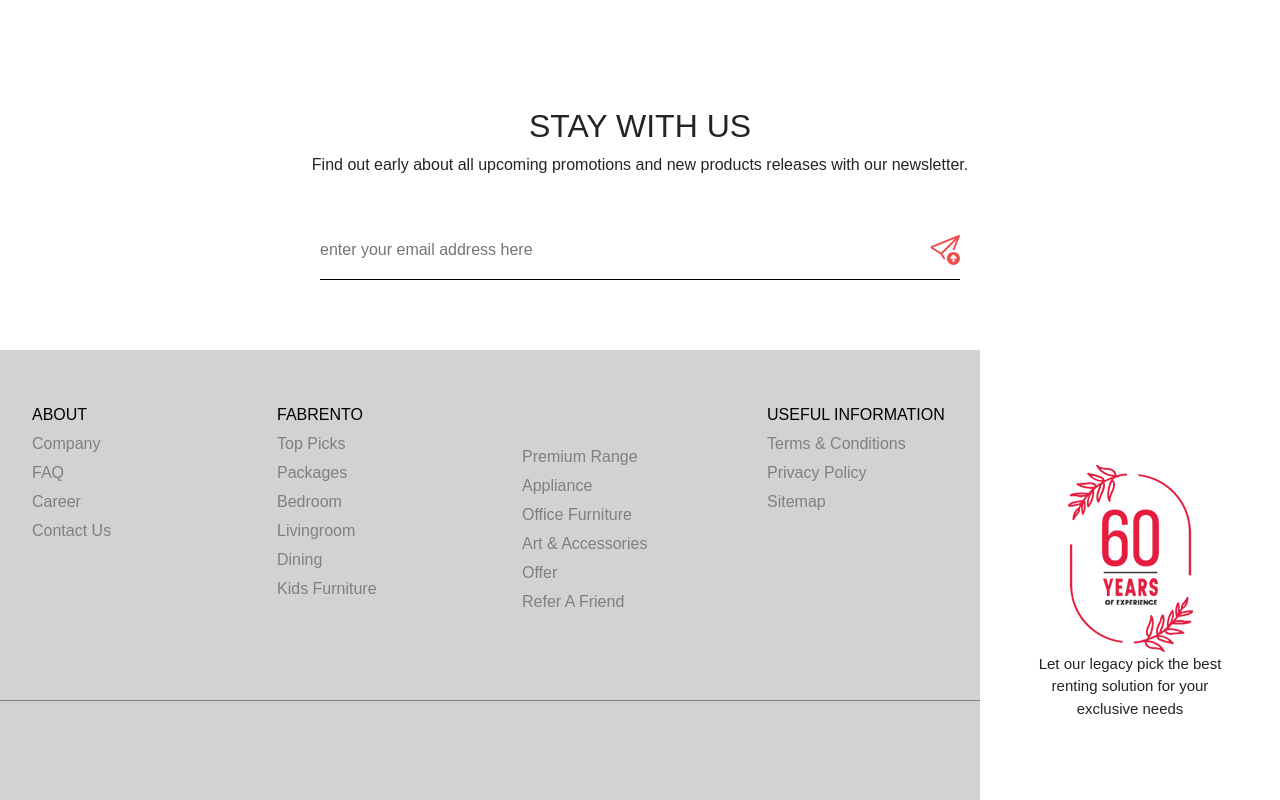
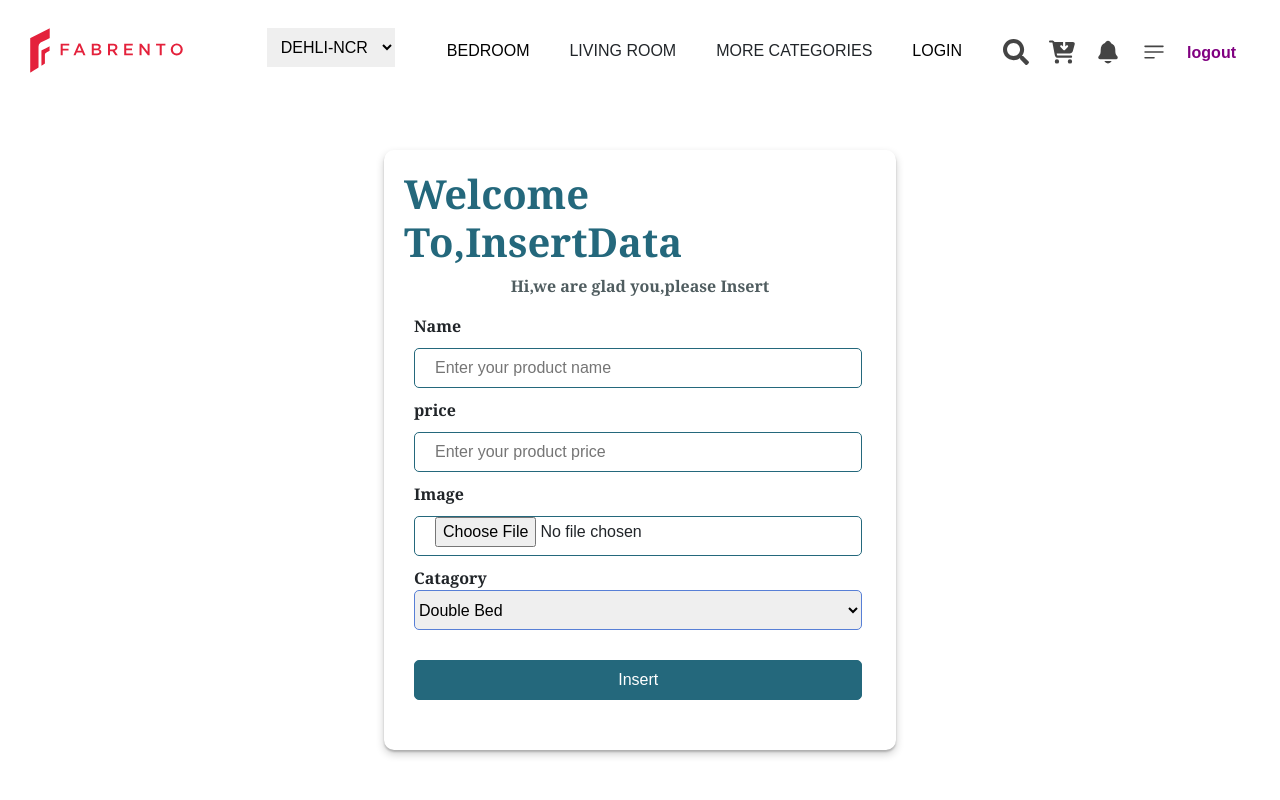
Before and after one commit to maneeshmahraj/myproject, a React (Create React App) app in the folder frontend/: page /insert in a window 1280 px wide. Shown: the top 800 px of the page. Built offline with nearby package versions, Linux system fonts and the light colour scheme.

Commit message:
insert Data

```diff
--- a/frontend/src/Admin.js
+++ b/frontend/src/Admin.js
@@ -1,5 +1,5 @@
 import React from 'react'
-import { Link } from 'react-router-dom'
+import { Link, Outlet } from 'react-router-dom'
 
 const Admin = () => {
   return (
@@ -18,15 +18,16 @@ const Admin = () => {
       <div className='admin-logo2'>
         <div className='admin-sidewar'>
           <ul>
-            <li><Link to="insert" className='link'>Data Insert</Link></li>
-            <li><Link to="insert" className='link'>Data Display</Link></li>
-            <li><Link to="insert" className='link'>Data Update</Link></li>
-            <li><Link to="insert" className='link'>Ordered Items</Link></li>
+            <li><Link to="/insert" className='link'>Data Insert</Link></li>
+            <li><Link to="display" className='link'>Data Display</Link></li>
+            <li><Link to="update" className='link'>Data Update</Link></li>
+            <li><Link to="ordered" className='link'>Ordered Items</Link></li>
 
           </ul>
         </div>
       </div>
     </div>
+    <Outlet/>
     </>
   )
 }
--- a/frontend/src/App.js
+++ b/frontend/src/App.js
@@ -5,12 +5,13 @@ import Home from './Home'
 import Festivesale from './Festivesale'
 import Content from './Content';
 import Footer from './Footer';
-import Registration from './Registration';
+
 import Login from './Login';
 import Forgetpassword from './Forgetpassword';
 import PasswordReset from './PasswordReset';
 import SignUp from './SignUp';
 import Admin from './Admin';
+import Insert from './Insert';
 const App = () => {
   return (
    <>
@@ -21,12 +22,12 @@ const App = () => {
         <Route path='home' element={<Home/>}/>
         <Route path='fectivesale' element={<Festivesale/>}/>
         <Route path='content' element={<Content/>}/>
-        <Route path='registration' element={<Registration/>}/>
         <Route path='login' element={<Login/>}/>
         <Route path='passwordreset' element={<Forgetpassword/>}/>
         <Route path='forgetpassword/:id/:token' element={<PasswordReset/>}/>
         <Route path='signup' element={<SignUp/>}/>
         <Route path='admin' element={<Admin/>}/>
+        <Route path='insert' element={<Insert/>}/>
     </Route>
    </Routes>
    </BrowserRouter>
--- a/frontend/src/Insert.js
+++ b/frontend/src/Insert.js
@@ -1,9 +1,60 @@
 
-import React from 'react'
+import React, { useState } from 'react'
+import axios from 'axios';
+import { ToastContainer, toast } from 'react-toastify';
+const Insert = () => {
 
-const Insert = () => {
+const [massge,setMassge]=useState("")
+  const handleInput=(e)=>{
+
+  }
+  const handleFile=()=>{
+
+  }
+  const handleSubmit=(e)=>{
+    e.preventDefault()
+  }
   return (
    <>
+    <div className='login-page'>
+       <form onSubmit={handleSubmit}>
+        <div className='login-heading'>
+          <h1>Welcome To,InsertData</h1>
+        {massge?  <p style={{color:"green"}}>Welcome Data has successfully  Inserted</p>:<p>Hi,we are glad you,please Insert</p>}
+        </div>
+        <div className='login-items'>
+          <label for="name"> Name</label>
+          <input type='text' placeholder='Enter your product name' name="name" onChange={handleInput} />
+        </div>
+        <div className='login-items'>
+          <label for="price">price</label>
+          <input type='text' placeholder='Enter your product price' name="price" onChange={handleInput} />
+        </div>
+        <div className='login-items'>
+          <label for="image">Image</label>
+          <input type='file'   onChange={handleFile} />
+        </div>
+        <div className='login-items'>
+        <label for="catagory">Catagory</label>
+         <select name='catagory' onChange={handleInput}>
+          <option>Double Bed</option>
+          <option>Single Bed</option>
+          <option>Study table</option>
+          <option> sofa</option>
+          <option> dining</option>
+          <option>wardrobe</option>
+          <option>coffee-table</option>
+          <option>tv-units</option>
+         </select>
+
+        </div>
+        <div className='login-items'>
+          <button >Insert</button>
+        </div>
+
+       </form>
+       </div>
+       <ToastContainer />
 
    </>
   )
--- a/frontend/src/Layout.js
+++ b/frontend/src/Layout.js
@@ -207,7 +207,8 @@ const Layout = () => {
      {
          list?  <div className='drop-list' onMouseLeave={handleOut}>
          <ul>
-           <li onClick={handleAdmin}style={{cursor:"pointer"}}>Admin</li>
+           <li onClick={handleAdmin} style={{cursor:"pointer"}}>Admin</li>
+           <li onClick={hadleLogout}  style={{cursor:"pointer"}}>logout</li>
 
          </ul>
         </div>:""
--- a/frontend/src/Registration.js
+++ /dev/null
@@ -1,13 +0,0 @@
-import React from 'react'
-
-const Registration = () => {
-  return (
-   <>
-    <div className='reg'>
-        <h1>Registration</h1>
-    </div>
-   </>
-  )
-}
-
-export default Registration;
--- a/frontend/src/index.css
+++ b/frontend/src/index.css
@@ -1024,11 +1024,12 @@ opacity: 0.6;
 .drop-list{
   top:120px;
   right: 20px;
+  z-index: 1;
   flex-direction: column;
   display: flex;
   justify-content: center;
   align-items: center;
-  position: absolute;
+  position: fixed;
 
 }
 .drop-list ul{
@@ -1041,6 +1042,8 @@ color: black;
 font-family: Arial, Helvetica, sans-serif;
 padding: 6px;
 width: 100px;
+margin: 10px;
+
 border: .7px solid black;
 background-color: black;
 color: white;
@@ -1168,3 +1171,18 @@ border-radius: 10px;
 .link:hover{
   color: white;
 }
+.login-items select{
+  width: 95%;
+  height: 40px;
+  outline: none;
+  margin-left: 10px;
+  border: .7px solid rgb(87, 127, 214);
+  border-radius: 5px;
+  margin-bottom: 20px;
+}
+.login-items select option{
+  flex-direction: column;
+  display: flex;
+  justify-content:center;
+  align-items: center;
+}
```
Also changed, not shown: 1 other file (tests, documents, lock files or other folders).
